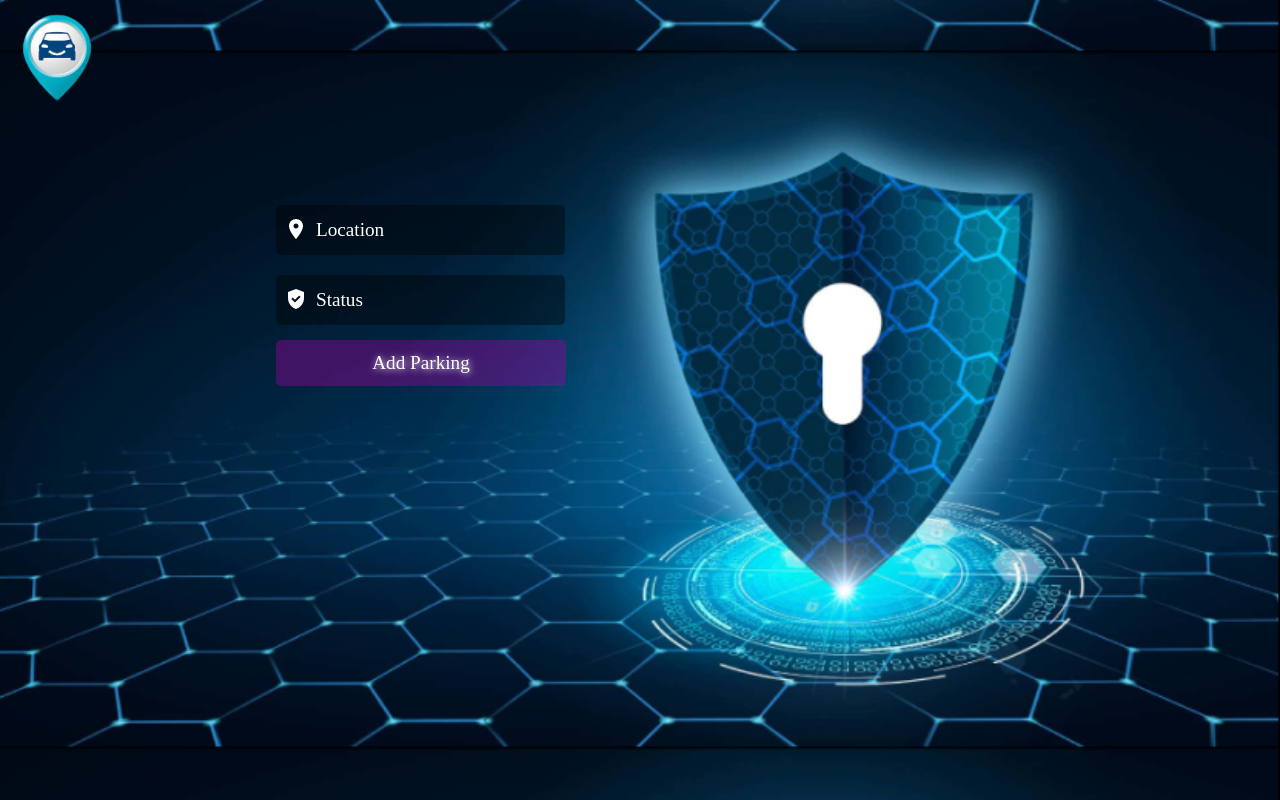
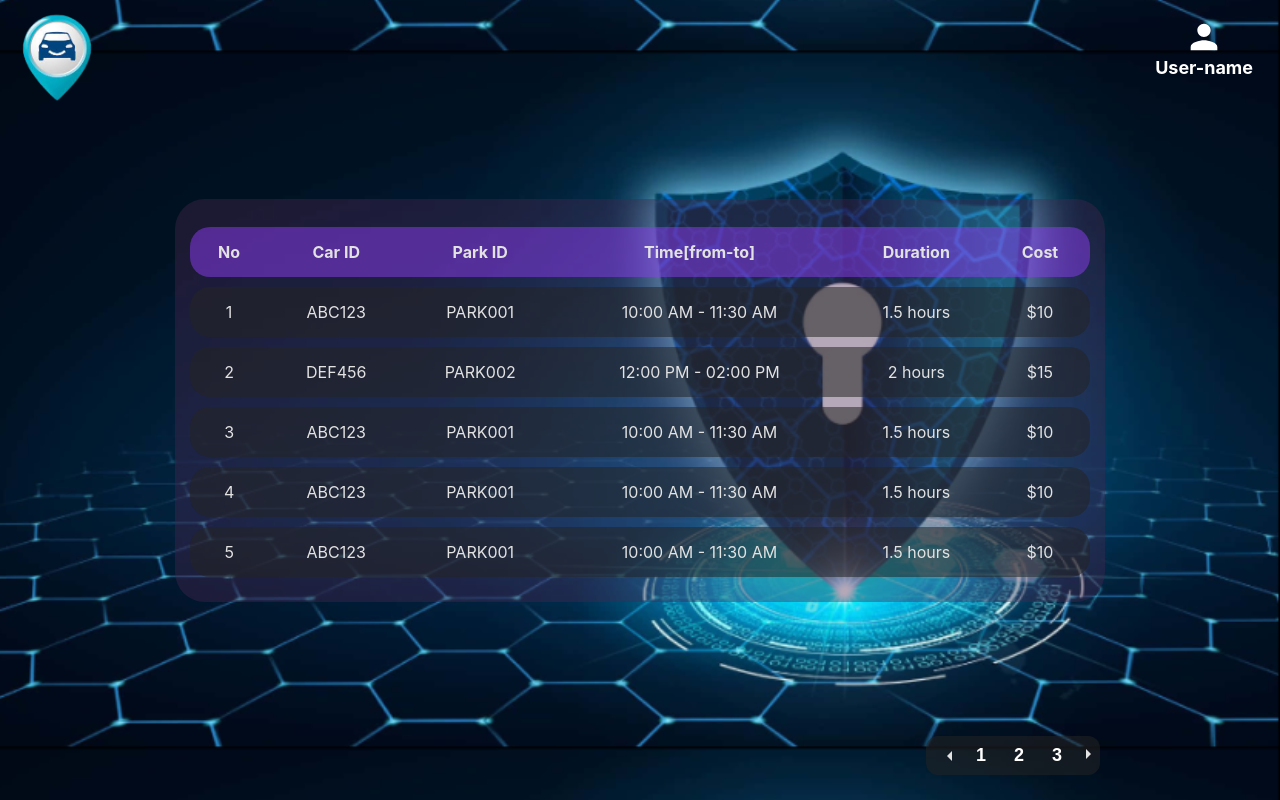
Before and after one commit to raghad-ns/smart-parking-ui, a React (Create React App) app: page / in a window 1280 px wide. Built offline with nearby package versions, Linux system fonts and the light colour scheme.

Commit message:
Done histtory page with pagination

```diff
--- a/src/App.tsx
+++ b/src/App.tsx
@@ -7,6 +7,7 @@ import Register from './Pages/Registration/register';
 import Reflect from './Pages/Reflect/reflect';
 import Charge from './Pages/Charge-Recharge/charge-recharge';
 import Parking from './Pages/parking/parking';
+import HistoryTable from './Pages/History-table/History-table';
 function App() {
   return (
     <div className="App">
@@ -15,7 +16,10 @@ function App() {
       {/* <Intro/> */}
       {/* <Login/> */}
       {/* <Register/> */}
-      <Parking/>
+      {/* <Parking/> */}
+      {/* <Reflect/> */}
+      {/* <Charge/> */}
+      <HistoryTable/>
 
       </div>
       </div>
--- /dev/null
+++ b/src/Pages/History-table/Data-table.ts
@@ -0,0 +1,89 @@
+export const historyData = [
+
+    {
+      No: 1,
+      'car-id': 'ABC123',
+      'park-id': 'PARK001',
+      Time: '10:00 AM - 11:30 AM',
+      duration: '1.5 hours',
+      cost: '$10',
+    },
+    {
+      No: 2,
+      'car-id': 'DEF456',
+      'park-id': 'PARK002',
+      Time: '12:00 PM - 02:00 PM',
+      duration: '2 hours',
+      cost: '$15',
+    },{
+      No: 3,
+      'car-id': 'ABC123',
+      'park-id': 'PARK001',
+      Time: '10:00 AM - 11:30 AM',
+      duration: '1.5 hours',
+      cost: '$10',
+    },{
+      No: 4,
+      'car-id': 'ABC123',
+      'park-id': 'PARK001',
+      Time: '10:00 AM - 11:30 AM',
+      duration: '1.5 hours',
+      cost: '$10',
+    },{
+      No: 5,
+      'car-id': 'ABC123',
+      'park-id': 'PARK001',
+      Time: '10:00 AM - 11:30 AM',
+      duration: '1.5 hours',
+      cost: '$10',
+    },
+    {
+      No: 6,
+      'car-id': 'ABC123',
+      'park-id': 'PARK001',
+      Time: '10:00 AM - 11:30 AM',
+      duration: '1.5 hours',
+      cost: '$10',
+    },
+    {
+      No: 7,
+      'car-id': 'ABC123',
+      'park-id': 'PARK001',
+      Time: '10:00 AM - 11:30 AM',
+      duration: '1.5 hours',
+      cost: '$10',
+    },
+    {
+      No: 8,
+      'car-id': 'ABC123',
+      'park-id': 'PARK001',
+      Time: '10:00 AM - 11:30 AM',
+      duration: '1.5 hours',
+      cost: '$10',
+    },
+    {
+      No: 9,
+      'car-id': 'ABC123',
+      'park-id': 'PARK001',
+      Time: '10:00 AM - 11:30 AM',
+      duration: '1.5 hours',
+      cost: '$10',
+    },
+    {
+      No: 10,
+      'car-id': 'ABC123',
+      'park-id': 'PARK001',
+      Time: '10:00 AM - 11:30 AM',
+      duration: '1.5 hours',
+      cost: '$10',
+    },
+    {
+      No: 11,
+      'car-id': 'ABC123',
+      'park-id': 'PARK001',
+      Time: '10:00 AM - 11:30 AM',
+      duration: '1.5 hours',
+      cost: '$10',
+    }
+    // Add more rows here if needed
+];
--- /dev/null
+++ b/src/Pages/History-table/History-table.scss
@@ -0,0 +1,120 @@
+/* HistoryTable.scss */
+
+.history-table {
+  display: flex;
+  align-items: center;
+  justify-content: center;
+  width: 100%;
+  position: relative;
+  .user-info {
+    position: absolute;
+    top: 5px;
+    right: 15px;
+    display: flex;
+    justify-content: center;
+    align-items: center;
+    flex-direction: column;
+    padding: 12px;
+    font-size: large;
+    font-weight: bold;
+    color: white;
+  }
+  .pagination {
+    position: absolute;
+    // position: relative;
+    bottom: 25px;
+    right: 180px;
+    display: flex;
+    // width: 50px;
+    justify-content: space-evenly;
+    // margin: 12px;
+    border-radius: 12px;
+    width: 150px;
+    padding-left: 12px;
+    padding-right: 12px;
+    background-color: rgba(35, 35, 35, 0.54);
+    button {
+      margin: 8px;
+      font-size: large;
+      font-weight: bold;
+      color: white;
+      border: none;
+      background: none;
+      cursor: pointer;
+      &:focus {
+        background-color: #ffffff;
+        border-radius: 50%;
+        color: black;
+      }
+    }
+    .arrowleft {
+      cursor: pointer;
+      padding-top: 8px;
+      color: #e2e2e2;
+    }
+    .arrowright {
+      cursor: pointer;
+      color: #e2e2e2;
+      padding-top: 6px;
+    }
+  }
+  .background-table {
+    background-color: rgba(70, 38, 78, 0.4);
+    width: 900px;
+    padding: 15px;
+    padding-top: 18px;
+    border-radius: 30px;
+    table {
+      width: 100%;
+      border-collapse: separate; /* Use separate border model */
+      border-spacing: 0 10px;
+      //   border-collapse: collapse;
+      color: #e2e2e2;
+      th,
+      td {
+        border: none;
+        padding: 15px;
+        text-align: center;
+      }
+
+      th {
+        background-color: rgba(
+          140,
+          60,
+          242,
+          0.5
+        ); /* Background color with 63% transparency */
+      }
+      th:nth-child(6) {
+        border-top-right-radius: 20px;
+        border-bottom-right-radius: 20px;
+      }
+      th:nth-child(1) {
+        border-top-left-radius: 20px;
+        border-bottom-left-radius: 20px;
+      }
+      td {
+        padding: 15px;
+        margin-top: 12px;
+        background-color: rgba(35, 35, 35, 0.54);
+      }
+      td:nth-child(1) {
+        border-top-left-radius: 20px;
+        border-bottom-left-radius: 20px;
+      }
+      td:nth-child(6) {
+        border-top-right-radius: 20px;
+        border-bottom-right-radius: 20px;
+      }
+      tr {
+        border-collapse: collapse;
+        margin-bottom: 12px;
+      }
+
+      tr:hover {
+        color: black;
+        background-color: rgba(255, 255, 255);
+      }
+    }
+  }
+}
--- /dev/null
+++ b/src/Pages/History-table/History-table.tsx
@@ -0,0 +1,81 @@
+import React, { useState } from "react";
+import "./History-table.scss"; // Import your SCSS file here
+import { Person, ArrowLeft, ArrowRight } from "@mui/icons-material";
+import { historyData } from "./Data-table";
+
+const HistoryTable = () => {
+  const [data, setData] = useState(historyData);
+  const itemsPerPage = 5; // Number of items to display per page
+  const [currentPage, setCurrentPage] = useState(1);
+
+  const paginate = (pageNumber: number) => setCurrentPage(pageNumber);
+
+  const indexOfLastItem = currentPage * itemsPerPage;
+  const indexOfFirstItem = indexOfLastItem - itemsPerPage;
+  const currentItems = data.slice(indexOfFirstItem, indexOfLastItem);
+
+  const totalPageCount = Math.ceil(data.length / itemsPerPage);
+
+  const renderTables = () => {
+    const tables = [];
+    for (let i = 1; i <= totalPageCount; i++) {
+      const pageData = data.slice((i - 1) * itemsPerPage, i * itemsPerPage);
+      tables.push(
+        <div key={i} className="background-table">
+          <table>
+            <thead>
+              <tr>
+                <th>No</th>
+                <th>Car ID</th>
+                <th>Park ID</th>
+                <th>Time[from-to]</th>
+                <th>Duration</th>
+                <th>Cost</th>
+              </tr>
+            </thead>
+            <tbody>
+              {pageData.map((row, index) => (
+                <tr key={index}>
+                  <td>{row.No}</td>
+                  <td>{row["car-id"]}</td>
+                  <td>{row["park-id"]}</td>
+                  <td>{row.Time}</td>
+                  <td>{row.duration}</td>
+                  <td>{row.cost}</td>
+                </tr>
+              ))}
+            </tbody>
+          </table>
+        </div>
+      );
+    }
+    return tables;
+  };
+
+  return (
+    <div className="history-table">
+      <div className="user-info">
+        <Person className="icons" style={{ fontSize: "2.5rem" }} />
+        <span className="username">User-name</span>
+      </div>
+      {renderTables()[currentPage - 1]}
+      <div className="pagination">
+        <ArrowLeft
+          className="arrowleft"
+          onClick={() => paginate(currentPage - 1)}
+        />
+        {Array.from({ length: totalPageCount }, (_, index) => (
+          <button key={index} onClick={() => paginate(index + 1)}>
+            {index + 1}
+          </button>
+        ))}
+        <ArrowRight
+          className="arrowright"
+          onClick={() => paginate(currentPage + 1)}
+        />
+      </div>
+    </div>
+  );
+};
+
+export default HistoryTable;
```
